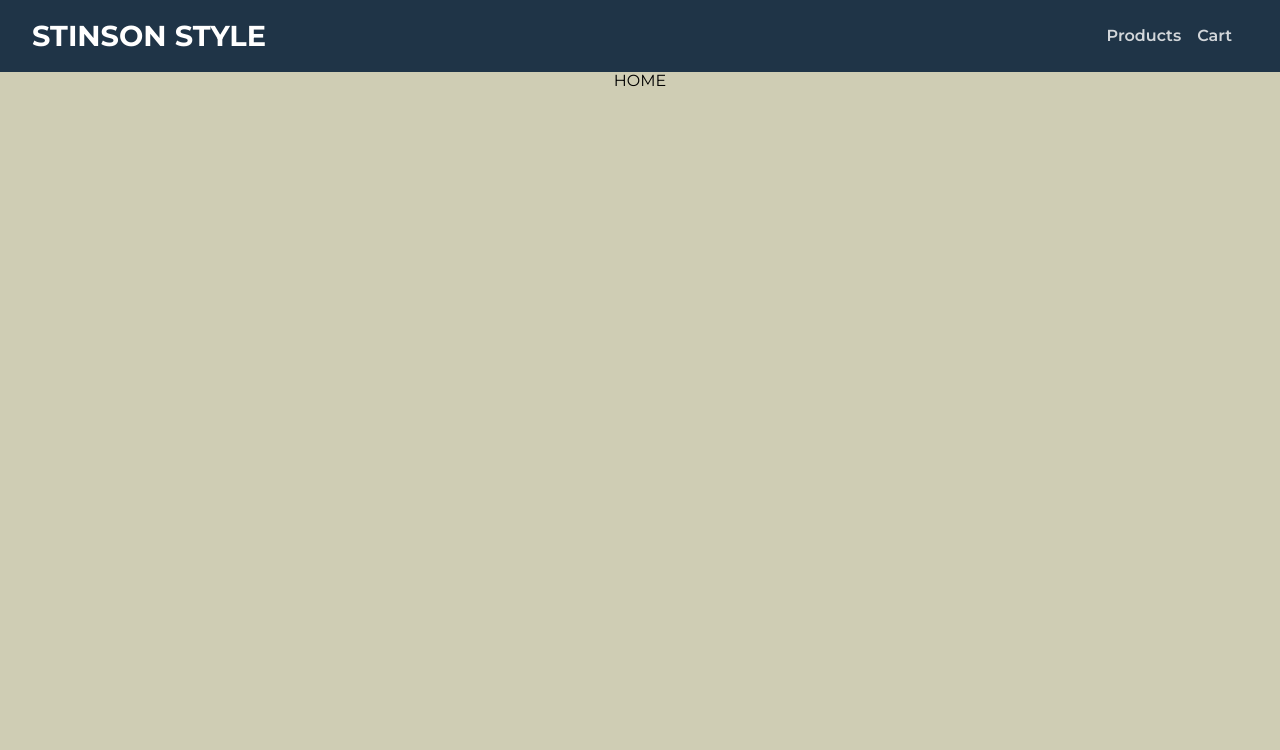
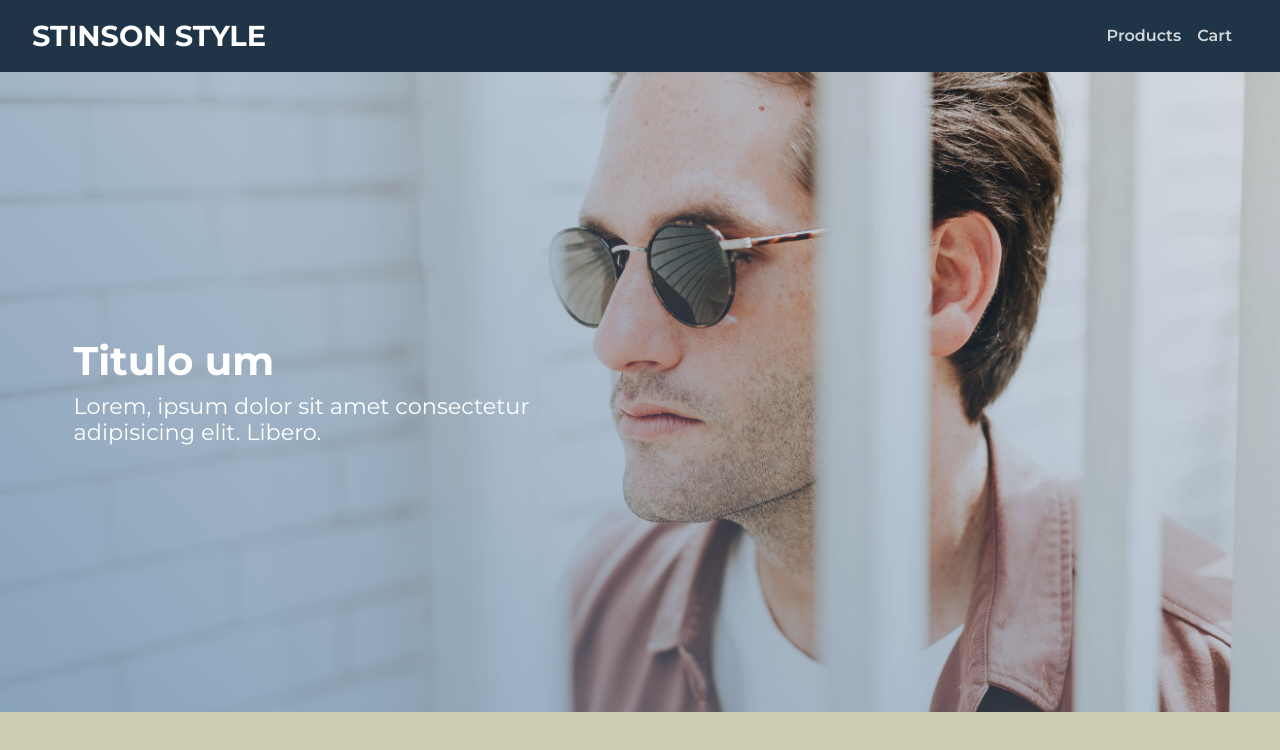
Before and after one commit to joaoo710/Carrinho, a React (Create React App) app: page / in a window 1280 px wide. Shown: the top 750 px of the page. Built offline with nearby package versions, Linux system fonts and the light colour scheme.

Commit message:
Insere um Hero na pagina Home

```diff
--- a/src/pages/Home.js
+++ b/src/pages/Home.js
@@ -1,7 +1,25 @@
 import React from 'react';
+import hero1 from '../img/hero/1.jpg';
+import Hero from '../components/Hero';
 
 const Home = (props) => {
-  return <section>HOME</section>;
+  return (
+    <section>
+      <Hero
+        title='Titulo um'
+        text='Lorem, ipsum dolor sit amet consectetur adipisicing elit. Libero.'
+        heroCss={{
+          backgroundImage: `url(${hero1})`,
+          backgroundPositionX: 'center',
+          backgroundPositionY: 'center',
+          color: '#fff',
+        }}
+        gradientCss={{
+          background: 'linear-gradient(45deg, #6d8eadbb, rgba(0, 0, 0, 0))',
+        }}
+      />
+    </section>
+  );
 };
 
 export default Home;
```
